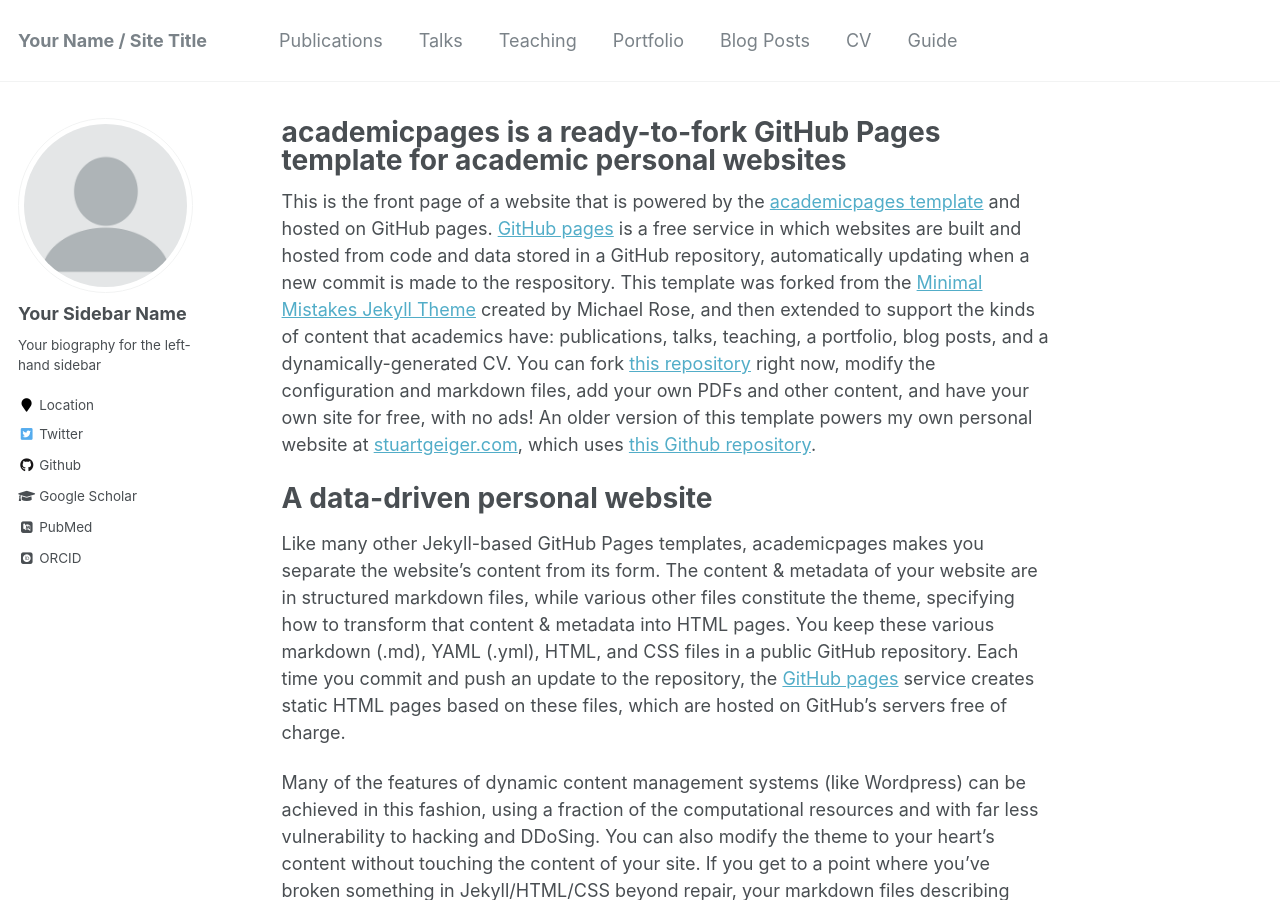
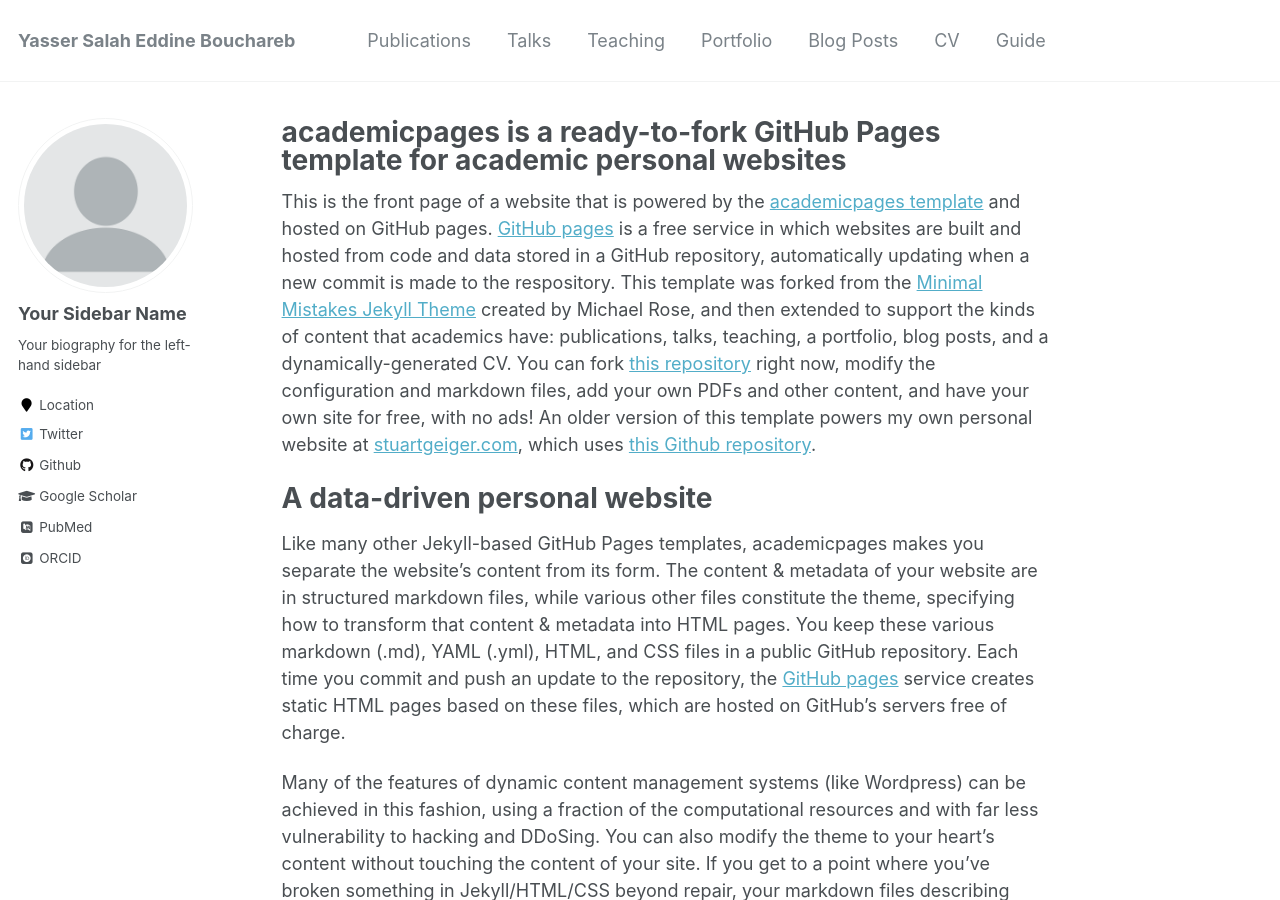
Before and after one commit to BYSD/bysd.github.io, a Jekyll site: the page built from _pages/about.md, in a window 1280 px wide and 900 px high. Built offline with Jekyll 4.4.1, drawn with Linux system fonts in a browser that asks for light colours; some web fonts are replaced.

Commit message:
Update _config.yml

```diff
--- a/_config.yml
+++ b/_config.yml
@@ -7,7 +7,7 @@
 
 # Site Settings
 locale                   : "en-US"
-title                    : "Your Name / Site Title"
+title                    : "Yasser Salah Eddine Bouchareb"
 title_separator          : "-"
 name                     : &name "Your Name"
 description              : &description "personal description"
```
